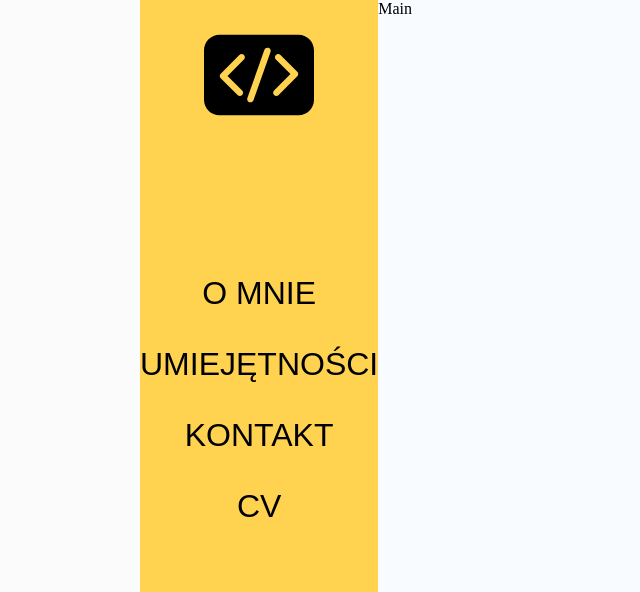
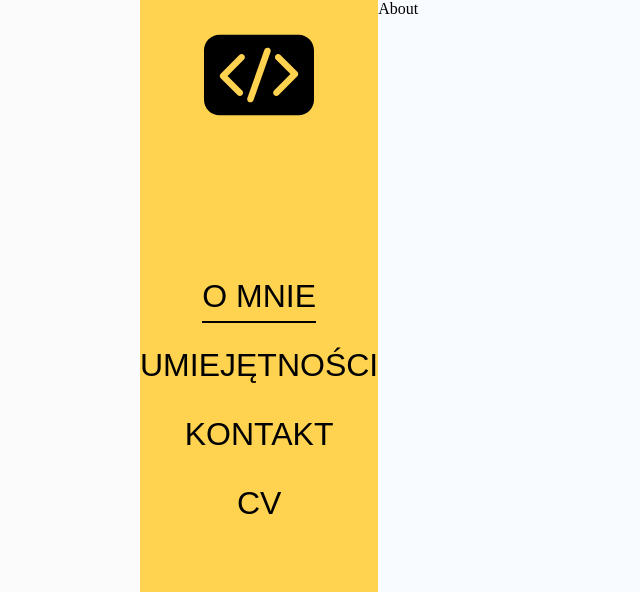
Before and after one commit to Mattdev92/PhysiotherapyPortfoliio, a React (Create React App) app: page /about in a window 1280 px wide. Shown: the top 592 px of the page, without its empty margins (0-640 px from the left). Built offline with nearby package versions, Linux system fonts and the light colour scheme.

Commit message:
complete navigation component

```diff
--- a/src/components/atoms/svgIcon/svgIcon.styles.ts
+++ b/src/components/atoms/svgIcon/svgIcon.styles.ts
@@ -2,8 +2,6 @@ import styled from 'styled-components';
 import { IconProps } from './svgIcon.types';
 
 export const SvgContainer = styled.div<IconProps>`
-  position: ${({ position }) => position};
-  top: ${({ top }) => top + 'px'};
   height: ${({ height }) => height + 'px'};
   width: ${({ width }) => width + 'px'};
   display: inline-flex;
--- a/src/components/atoms/svgIcon/svgIcon.types.ts
+++ b/src/components/atoms/svgIcon/svgIcon.types.ts
@@ -2,12 +2,8 @@ export interface SvgIconProps {
   Icon: React.FunctionComponent<React.SVGProps<SVGSVGElement>>;
   width?: number;
   height?: number;
-  position?: string;
-  top?: number;
 }
 export interface IconProps {
   width?: number;
   height?: number;
-  position?: string;
-  top?: number;
 }
--- a/src/components/molecules/navList/navList.styles.ts
+++ b/src/components/molecules/navList/navList.styles.ts
@@ -1,7 +1,25 @@
 import styled from 'styled-components';
+import { NavLink } from 'react-router-dom';
 
 export const ListWrapper = styled.div`
   display: flex;
   flex-direction: column;
   align-items: center;
 `;
+
+export const StyledLink = styled(NavLink)`
+  position: relative;
+  text-decoration: none;
+  color: black;
+  margin: 16px 0;
+  &.active {
+    &:before {
+      content: '';
+      position: absolute;
+      top: 15px;
+      height: 30px;
+      width: 100%;
+      border-bottom: 2px solid black;
+    }
+  }
+`;
--- a/src/components/molecules/navList/navList.tsx
+++ b/src/components/molecules/navList/navList.tsx
@@ -1,13 +1,16 @@
 import { FC } from 'react';
 import Text from 'components/atoms/text/text';
-import { Navdata } from 'helpers/helpers';
+import { Navdata, Url } from 'helpers/helpers';
 import { ListWrapper } from './navList.styles';
+import { StyledLink } from './navList.styles';
 
 const NavList: FC = () => {
   return (
     <ListWrapper>
-      {Navdata.map((item) => (
-        <Text content={item} key={item} />
+      {Navdata.map((item, i) => (
+        <StyledLink to={Url[i]}>
+          <Text content={item} key={item} />
+        </StyledLink>
       ))}
     </ListWrapper>
   );
--- a/src/components/organisms/navigation/navigation.styles.ts
+++ b/src/components/organisms/navigation/navigation.styles.ts
@@ -1,3 +1,4 @@
+import { NavLink } from 'react-router-dom';
 import styled from 'styled-components';
 
 export const NavWrapper = styled.nav`
@@ -8,3 +9,8 @@ export const NavWrapper = styled.nav`
   width: 100%;
   height: 100%;
 `;
+
+export const StyledIcon = styled(NavLink)`
+  position: absolute;
+  top: 35px;
+`;
--- a/src/components/organisms/navigation/navigation.tsx
+++ b/src/components/organisms/navigation/navigation.tsx
@@ -1,5 +1,5 @@
 import { FC } from 'react';
-import { NavWrapper } from './navigation.styles';
+import { NavWrapper, StyledIcon } from './navigation.styles';
 import { ReactComponent as LogoIcon } from 'assets/logoIcon/logo.svg';
 import SvgIcon from 'components/atoms/svgIcon/svgIcon';
 import NavList from 'components/molecules/navList/navList';
@@ -7,13 +7,9 @@ import NavList from 'components/molecules/navList/navList';
 const Nav: FC = () => {
   return (
     <NavWrapper>
-      <SvgIcon
-        Icon={LogoIcon}
-        height={80}
-        width={110}
-        position={'absolute'}
-        top={35}
-      />
+      <StyledIcon to="/">
+        <SvgIcon Icon={LogoIcon} height={80} width={110} />
+      </StyledIcon>
       <NavList />
     </NavWrapper>
   );
--- a/src/helpers/helpers.ts
+++ b/src/helpers/helpers.ts
@@ -1 +1,2 @@
 export const Navdata = ['O MNIE', 'UMIEJĘTNOŚCI', 'KONTAKT', 'CV'];
+export const Url = ['/about', '/skills', '/contact', '/CV'];
--- a/src/root/Root.tsx
+++ b/src/root/Root.tsx
@@ -4,14 +4,30 @@ import { GlobalStyle } from 'assets/globalStyles/globalStyles';
 import { ThemeProvider } from 'styled-components';
 import { theme } from 'assets/globalStyles/theme';
 import MainView from 'views/mainView/mainView';
+import AboutView from 'views/aboutView/mainView';
+import SkillsView from 'views/skillsView/skillsView';
+import ContactView from 'views/contactView/contactView';
+import CvView from 'views/cvView/cvView';
 
 const Root: FC = () => (
   <ThemeProvider theme={theme}>
     <GlobalStyle />
     <Router>
       <Switch>
-        <Route path="/">
+        <Route path="/" exact>
           <MainView />
+        </Route>
+        <Route path="/about">
+          <AboutView />
+        </Route>
+        <Route path="/skills">
+          <SkillsView />
+        </Route>
+        <Route path="/contact">
+          <ContactView />
+        </Route>
+        <Route path="/CV">
+          <CvView />
         </Route>
       </Switch>
     </Router>
--- /dev/null
+++ b/src/views/aboutView/mainView.tsx
@@ -0,0 +1,6 @@
+import { FC } from 'react';
+import MainTemplate from 'templates/mainTemplate';
+
+const AboutView: FC = () => <MainTemplate>About</MainTemplate>;
+
+export default AboutView;
--- /dev/null
+++ b/src/views/contactView/contactView.tsx
@@ -0,0 +1,6 @@
+import { FC } from 'react';
+import MainTemplate from 'templates/mainTemplate';
+
+const ContactView: FC = () => <MainTemplate>Contact</MainTemplate>;
+
+export default ContactView;
--- /dev/null
+++ b/src/views/cvView/cvView.tsx
@@ -0,0 +1,6 @@
+import { FC } from 'react';
+import MainTemplate from 'templates/mainTemplate';
+
+const CvView: FC = () => <MainTemplate>CV</MainTemplate>;
+
+export default CvView;
--- /dev/null
+++ b/src/views/skillsView/skillsView.tsx
@@ -0,0 +1,6 @@
+import { FC } from 'react';
+import MainTemplate from 'templates/mainTemplate';
+
+const SkillsView: FC = () => <MainTemplate>Skills</MainTemplate>;
+
+export default SkillsView;
```
